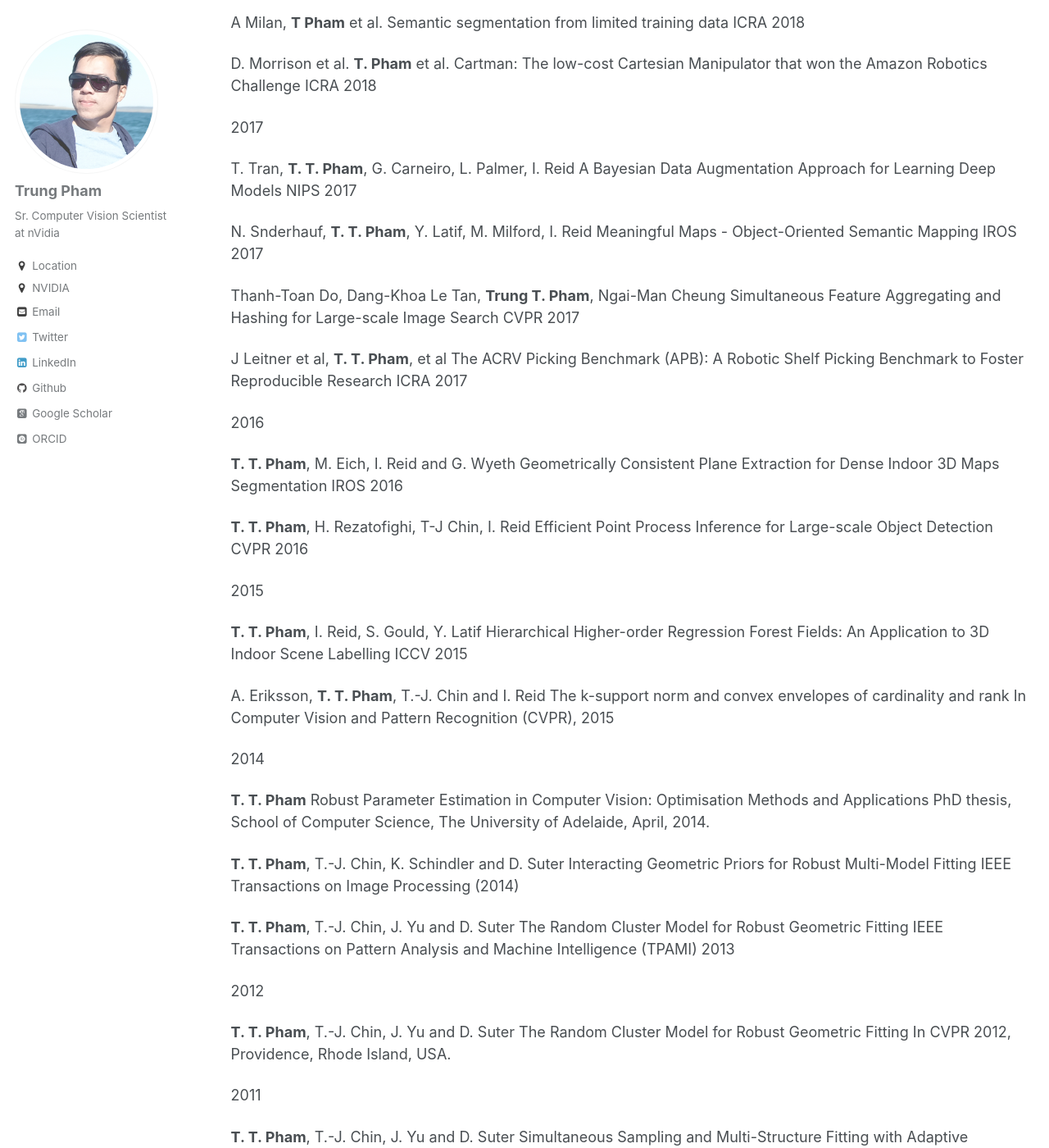
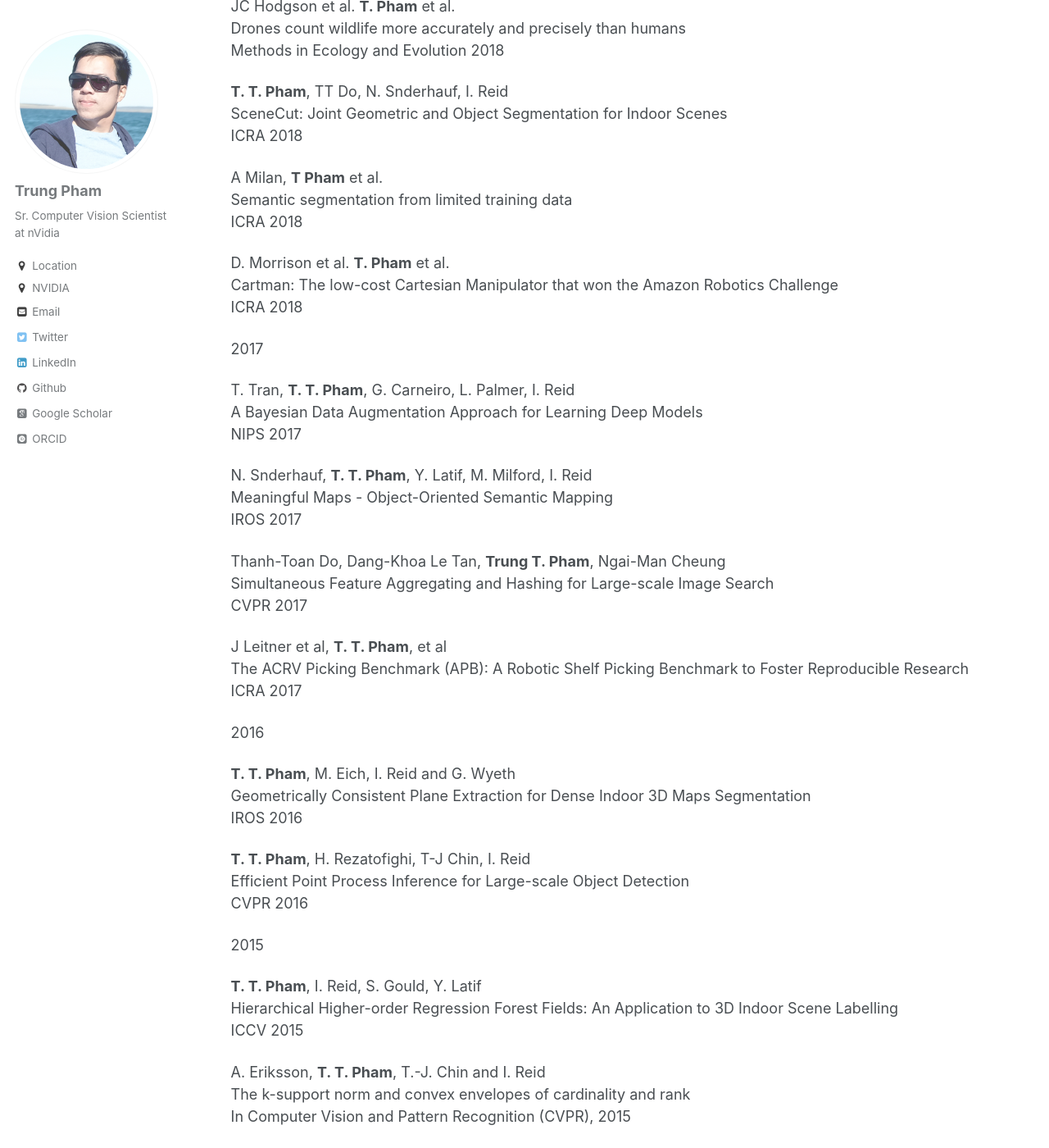
Before and after one commit to trungtpham/trungtpham.github.io, a Jekyll site: the page built from _pages/publications.md, in a window 1280 px wide and 1400 px high, scrolled down 638 px. Shown: the whole window at 82% size. Built offline with Jekyll 4.4.1, drawn with Linux system fonts in a browser that asks for light colours; some web fonts are replaced; some of the changed text lies outside the part shown.

Commit message:
Update publications.md

```diff
--- a/_pages/publications.md
+++ b/_pages/publications.md
@@ -14,97 +14,97 @@ K. Li, **T. Pham**, H. Zhan, I. Reid\
 Efficient Dense Point Cloud Object Reconstruction using Deformation Vector Fields\
 ECCV 2018
 
-**T. Pham**, V BG Kumar, T-T Do, G Carneiro, I Reid
-Bayesian Instance Segmentation in Open Set World
+**T. Pham**, V BG Kumar, T-T Do, G Carneiro, I Reid\
+Bayesian Instance Segmentation in Open Set World\
 ECCV 2018
 
-T-T Do, **T. Pham**, M. Cai, I. Reid
-LieNet: Real-time Monocular Object Instance 6D Pose Estimation
+T-T Do, **T. Pham**, M. Cai, I. Reid\
+LieNet: Real-time Monocular Object Instance 6D Pose Estimation\
 BMVC 2018 (Oral)
 
-M Hosseinzadeh, Y Latif, **T. Pham**, N Suenderhauf, I Reid
-Structure Aware SLAM using Quadrics and Planes
+M Hosseinzadeh, Y Latif, **T. Pham**, N Suenderhauf, I Reid\
+Structure Aware SLAM using Quadrics and Planes\
 RSS-LAIR workshop, 2018
 
-JC Hodgson et al. **T. Pham** et al.
-Drones count wildlife more accurately and precisely than humans
+JC Hodgson et al. **T. Pham** et al. \
+Drones count wildlife more accurately and precisely than humans\
 Methods in Ecology and Evolution 2018
 
 
-**T. T. Pham**, TT Do, N. Snderhauf, I. Reid
-SceneCut: Joint Geometric and Object Segmentation for Indoor Scenes
+**T. T. Pham**, TT Do, N. Snderhauf, I. Reid\
+SceneCut: Joint Geometric and Object Segmentation for Indoor Scenes\
 ICRA 2018
 
-A Milan, **T Pham** et al.
-Semantic segmentation from limited training data
+A Milan, **T Pham** et al.\
+Semantic segmentation from limited training data\
 ICRA 2018
 
-D. Morrison et al. **T. Pham** et al.
-Cartman: The low-cost Cartesian Manipulator that won the Amazon Robotics Challenge
+D. Morrison et al. **T. Pham** et al.\
+Cartman: The low-cost Cartesian Manipulator that won the Amazon Robotics Challenge \
 ICRA 2018
 
 2017
 
-T. Tran, **T. T. Pham**, G. Carneiro, L. Palmer, I. Reid
-A Bayesian Data Augmentation Approach for Learning Deep Models
+T. Tran, **T. T. Pham**, G. Carneiro, L. Palmer, I. Reid\
+A Bayesian Data Augmentation Approach for Learning Deep Models\
 NIPS 2017
 
-N. Snderhauf, **T. T. Pham**, Y. Latif, M. Milford, I. Reid
-Meaningful Maps - Object-Oriented Semantic Mapping
+N. Snderhauf, **T. T. Pham**, Y. Latif, M. Milford, I. Reid\
+Meaningful Maps - Object-Oriented Semantic Mapping\
 IROS 2017
 
-Thanh-Toan Do, Dang-Khoa Le Tan, **Trung T. Pham**, Ngai-Man Cheung
-Simultaneous Feature Aggregating and Hashing for Large-scale Image Search
+Thanh-Toan Do, Dang-Khoa Le Tan, **Trung T. Pham**, Ngai-Man Cheung\
+Simultaneous Feature Aggregating and Hashing for Large-scale Image Search\
 CVPR 2017
 
-J Leitner et al, **T. T. Pham**, et al
-The ACRV Picking Benchmark (APB): A Robotic Shelf Picking Benchmark to Foster Reproducible Research
+J Leitner et al, **T. T. Pham**, et al \
+The ACRV Picking Benchmark (APB): A Robotic Shelf Picking Benchmark to Foster Reproducible Research\
 ICRA 2017
 
 2016
 
-**T. T. Pham**, M. Eich, I. Reid and G. Wyeth
-Geometrically Consistent Plane Extraction for Dense Indoor 3D Maps Segmentation
+**T. T. Pham**, M. Eich, I. Reid and G. Wyeth\
+Geometrically Consistent Plane Extraction for Dense Indoor 3D Maps Segmentation\
 IROS 2016
 
-**T. T. Pham**, H. Rezatofighi, T-J Chin, I. Reid
-Efficient Point Process Inference for Large-scale Object Detection
+**T. T. Pham**, H. Rezatofighi, T-J Chin, I. Reid\
+Efficient Point Process Inference for Large-scale Object Detection\
 CVPR 2016
 
 2015
 
-**T. T. Pham**, I. Reid, S. Gould, Y. Latif
-Hierarchical Higher-order Regression Forest Fields: An Application to 3D Indoor Scene Labelling
+**T. T. Pham**, I. Reid, S. Gould, Y. Latif\
+Hierarchical Higher-order Regression Forest Fields: An Application to 3D Indoor Scene Labelling\
 ICCV 2015
 
-A. Eriksson, **T. T. Pham**, T.-J. Chin and I. Reid
-The k-support norm and convex envelopes of cardinality and rank
+A. Eriksson, **T. T. Pham**, T.-J. Chin and I. Reid\
+The k-support norm and convex envelopes of cardinality and rank\
 In Computer Vision and Pattern Recognition (CVPR), 2015
 
 2014
 
-**T. T. Pham**
-Robust Parameter Estimation in Computer Vision: Optimisation Methods and Applications
+**T. T. Pham**\
+Robust Parameter Estimation in Computer Vision: Optimisation Methods and Applications\
 PhD thesis, School of Computer Science, The University of Adelaide, April, 2014.
 
-**T. T. Pham**, T.-J. Chin, K. Schindler and D. Suter
-Interacting Geometric Priors for Robust Multi-Model Fitting
+**T. T. Pham**, T.-J. Chin, K. Schindler and D. Suter\
+Interacting Geometric Priors for Robust Multi-Model Fitting\
 IEEE Transactions on Image Processing (2014)
 
-**T. T. Pham**, T.-J. Chin, J. Yu and D. Suter
-The Random Cluster Model for Robust Geometric Fitting
+**T. T. Pham**, T.-J. Chin, J. Yu and D. Suter\
+The Random Cluster Model for Robust Geometric Fitting\
 IEEE Transactions on Pattern Analysis and Machine Intelligence (TPAMI) 2013
 
 2012
 
-**T. T. Pham**, T.-J. Chin, J. Yu and D. Suter
-The Random Cluster Model for Robust Geometric Fitting
+**T. T. Pham**, T.-J. Chin, J. Yu and D. Suter\
+The Random Cluster Model for Robust Geometric Fitting\
 In CVPR 2012, Providence, Rhode Island, USA.
 
 2011
 
-**T. T. Pham**, T.-J. Chin, J. Yu and D. Suter
-Simultaneous Sampling and Multi-Structure Fitting with Adaptive Reversible Jump MCMC
+**T. T. Pham**, T.-J. Chin, J. Yu and D. Suter\
+Simultaneous Sampling and Multi-Structure Fitting with Adaptive Reversible Jump MCMC\
 In NIPS 2011, Granada, Spain.
 
 
```
